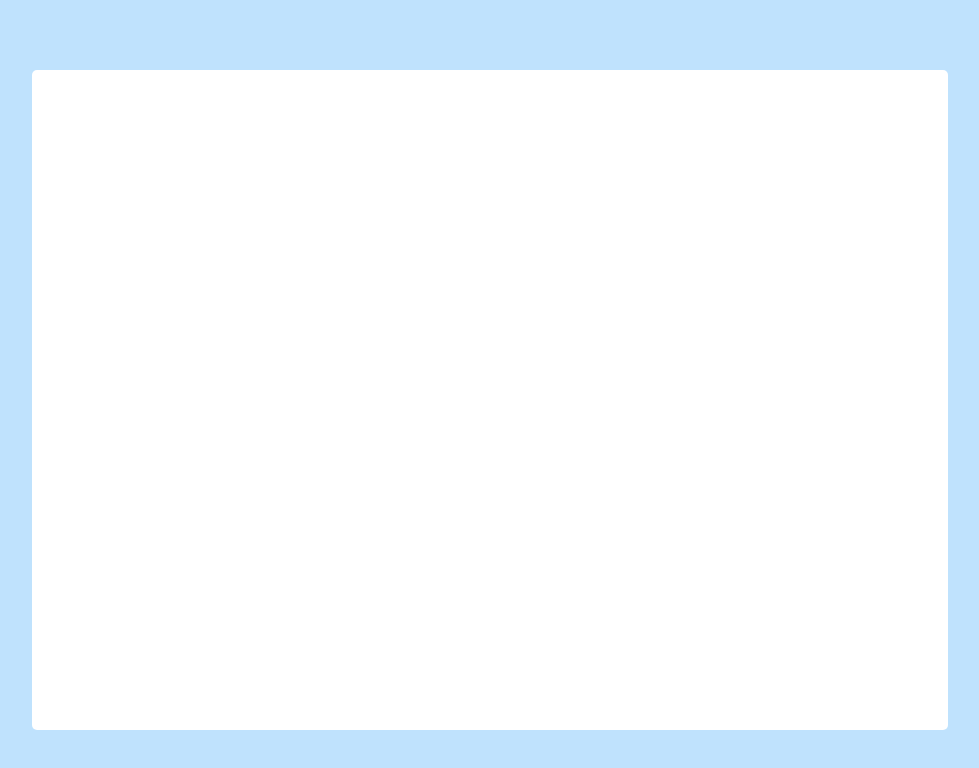
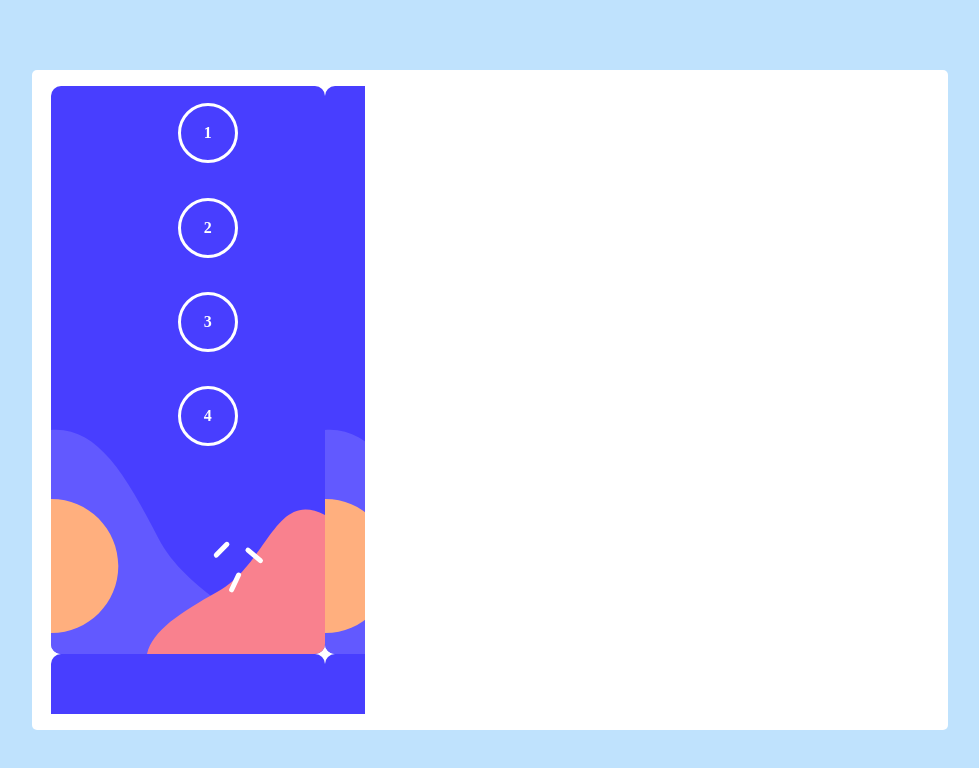
Before and after one commit to denizsecmen/MultiForm, a Next.js app: page / in a window 1280 px wide. Shown: the top 768 px of the page, without its empty margins (150-1129 px from the left). Built offline with nearby package versions, Linux system fonts and the light colour scheme.

Commit message:
Progress sign added.

```diff
--- a/src/components/progress/progress.tsx
+++ b/src/components/progress/progress.tsx
@@ -1,3 +1,19 @@
+import styles from './style/style.module.css';
 export default function Progress() {
-  return <div>Progress</div>;
+  return (
+    <div className={styles.progressSign}>
+      <div className={styles.circle}>
+        <div className={styles.pnumber}>1</div>
+      </div>
+      <div className={styles.circle}>
+        <div className={styles.pnumber}>2</div>
+      </div>
+      <div className={styles.circle}>
+        <div className={styles.pnumber}>3</div>
+      </div>
+      <div className={styles.circle}>
+        <div className={styles.pnumber}>4</div>
+      </div>
+    </div>
+  );
 }
--- /dev/null
+++ b/src/components/progress/style/style.module.css
@@ -0,0 +1,18 @@
+.progressSign {
+  height: 60%;
+  display: flex;
+  flex-direction: column;
+  justify-content: space-around;
+  align-items: center;
+}
+.circle {
+  width: 54px;
+  height: 54px;
+  border: 3px solid white;
+  color: white;
+  font-weight: bolder;
+  border-radius: 100%;
+  display: flex;
+  justify-content: center;
+  align-items: center;
+}
--- a/src/pages/index.tsx
+++ b/src/pages/index.tsx
@@ -1,5 +1,6 @@
 import Head from 'next/head';
 import styles from '@/styles/Home.module.css';
+import Progress from '@/components/progress/progress';
 export default function Home() {
   return (
     <>
@@ -11,8 +12,10 @@ export default function Home() {
       </Head>
       <div className={styles.body}>
         <div className={styles.form}>
-          <div className={styles.progress}></div>
-          <div className={styles.form}></div>
+          <div className={styles.progress}>
+            <Progress />
+          </div>
+          <div className={styles.main}></div>
         </div>
       </div>
     </>
--- a/src/styles/Home.module.css
+++ b/src/styles/Home.module.css
@@ -27,6 +27,10 @@
 .progress {
   background-image: url('../images/bg-sidebar-desktop.svg');
   width: 35%;
-  height: 95%;
-  z-index: -1;
+  height: 98%;
 }
+.main {
+  width: 63%;
+  height: 98%;
+  background-color: white;
+}
```
Also changed, not shown: src/components/progress/style/style.css (deleted).
